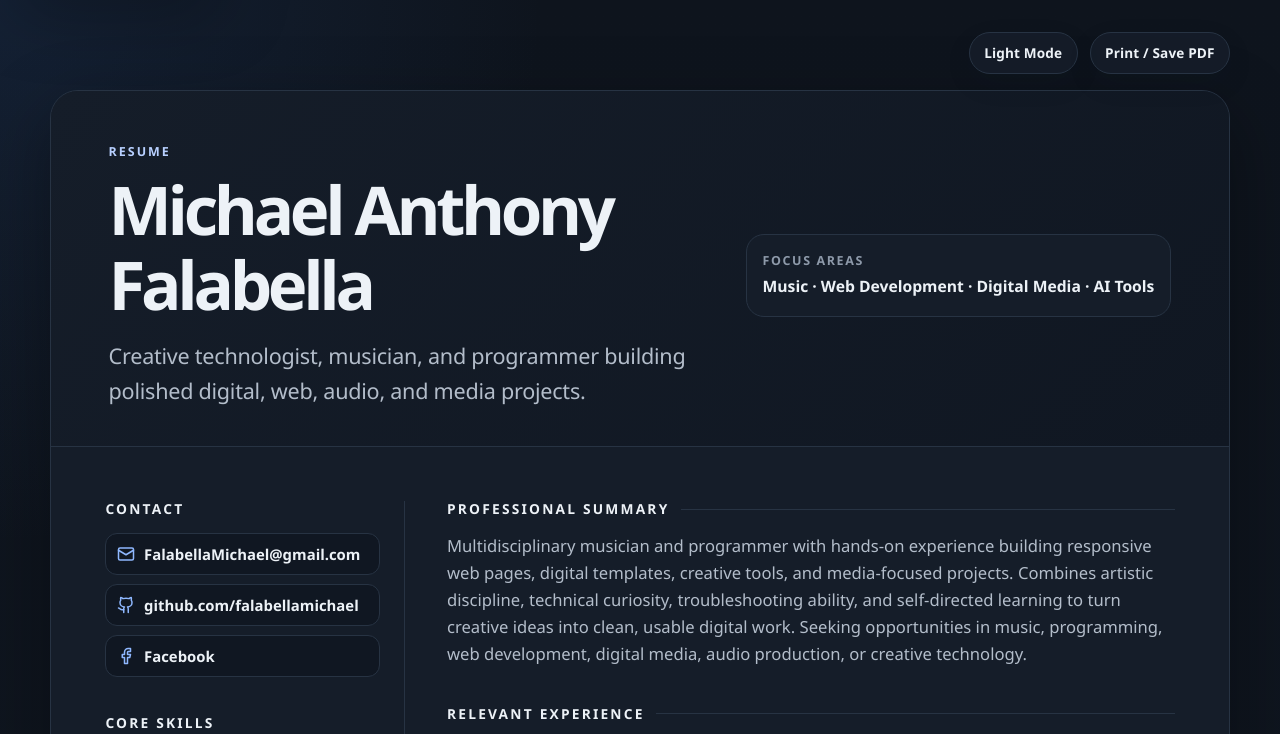
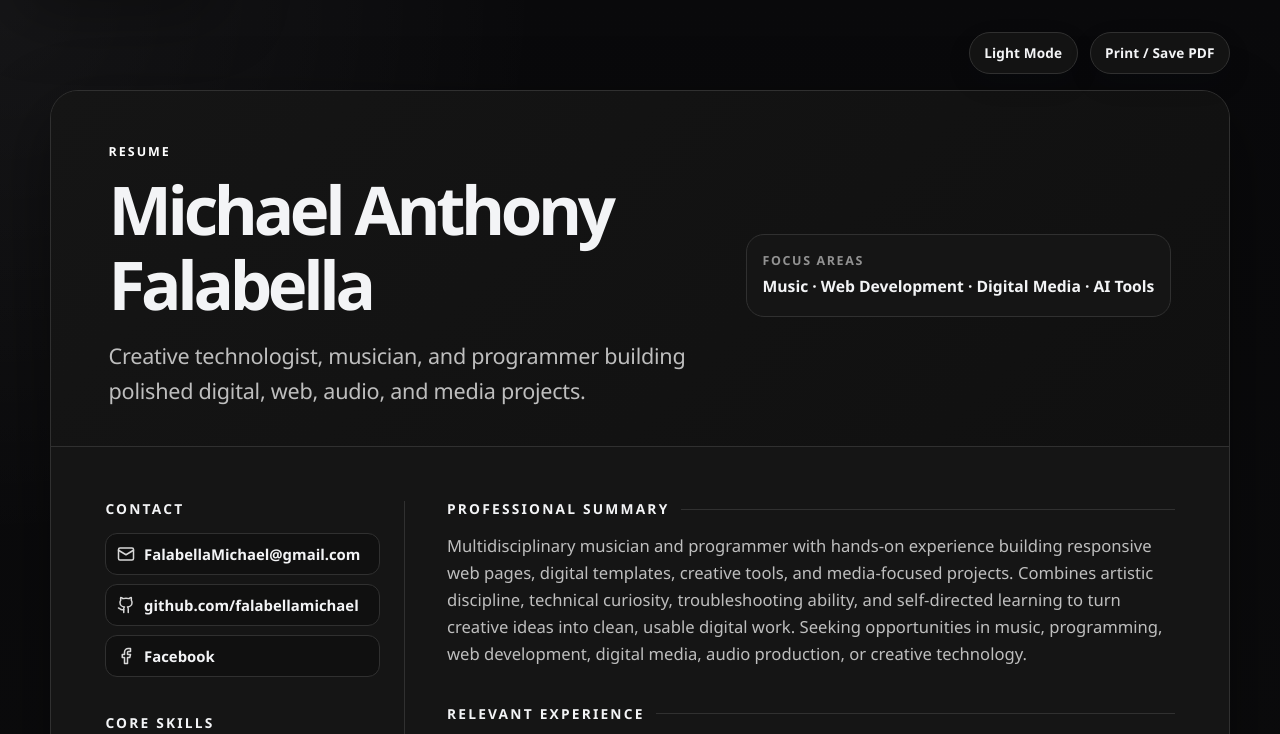
Before and after one commit to falabellamichael/Resume-eh-, a plain HTML site: page index.html in a window 1280 px wide. Both pictures are taken after a click on the button "Dark Mode". Shown: the top 734 px of the page. Drawn offline with Linux system fonts and the light colour scheme.

Commit message:
Add files via upload

```diff
--- a/styles.css
+++ b/styles.css
@@ -10,6 +10,7 @@
   --accent: #315c9f;
   --accent-strong: #244878;
   --accent-soft: #e8f0ff;
+  --ambient-glow: rgba(49, 92, 159, 0.18);
   --shadow: 0 24px 70px rgba(19, 31, 48, 0.13);
   --radius-xl: 28px;
   --radius-lg: 18px;
@@ -20,17 +21,18 @@
 
 html[data-theme="dark"] {
   color-scheme: dark;
-  --bg: #0e141d;
-  --surface: #151d29;
-  --surface-soft: #101722;
-  --text: #edf2f7;
-  --muted: #b3bdca;
-  --quiet: #8e9aaa;
-  --line: #273343;
-  --accent: #8fb8ff;
-  --accent-strong: #b8d0ff;
-  --accent-soft: rgba(143, 184, 255, 0.14);
-  --shadow: 0 24px 70px rgba(0, 0, 0, 0.34);
+  --bg: #09090b;
+  --surface: #151515;
+  --surface-soft: #101010;
+  --text: #f3f4f6;
+  --muted: #bebebe;
+  --quiet: #929292;
+  --line: #303030;
+  --accent: #d8d8d8;
+  --accent-strong: #ffffff;
+  --accent-soft: rgba(255, 255, 255, 0.1);
+  --ambient-glow: rgba(255, 255, 255, 0.055);
+  --shadow: 0 24px 70px rgba(0, 0, 0, 0.44);
 }
 
 * {
@@ -45,7 +47,7 @@ body {
   margin: 0;
   min-height: 100vh;
   background:
-    radial-gradient(circle at top left, rgba(49, 92, 159, 0.18), transparent 34rem),
+    radial-gradient(circle at top left, var(--ambient-glow), transparent 34rem),
     linear-gradient(180deg, var(--bg), var(--surface-soft));
   color: var(--text);
   font-family: var(--font-body);
```
